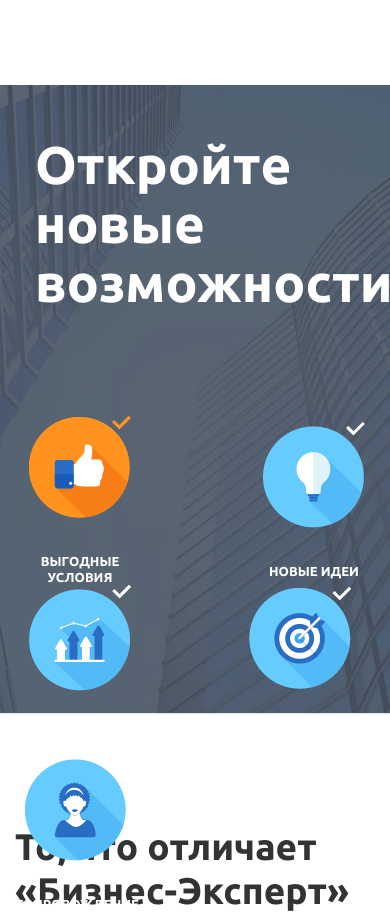
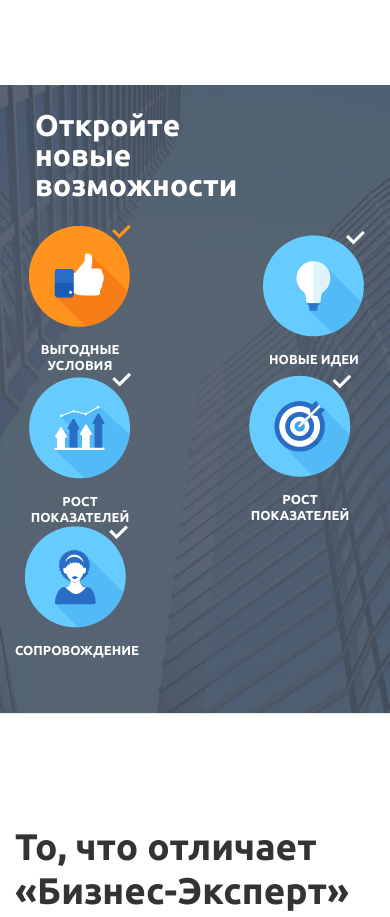
Before and after one commit to Roman2444/businesExpert_test, a website: page index.html in a window 390 px wide. Shown: the part 1117-2034 px from the top of the page. Drawn offline with Linux system fonts and the light colour scheme.

Commit message:
add media

```diff
--- a/css/style.css
+++ b/css/style.css
@@ -324,10 +324,28 @@ body {
     padding-top: 36px;
 }
 
+
+/* media to  second-block-oppotunities*/
+
 @media (max-width: 686px) {
     .second-block-oppotunities-body {
         padding: 50px 0px  0px 0px;
     }
+    .opportunities-list-text {
+        padding-top: 15px;
+    }
+}
+
+@media (max-width: 422px) {
+    .second-block-oppotunities-body {
+        padding: 25px 0px  0px 0px;
+    }
+    .second-block-title {
+        padding-bottom: 25px;
+        font-size: 30px;
+        line-height: 1;
+    }
+
 }
 
 /* page-second-block-differences */
```
